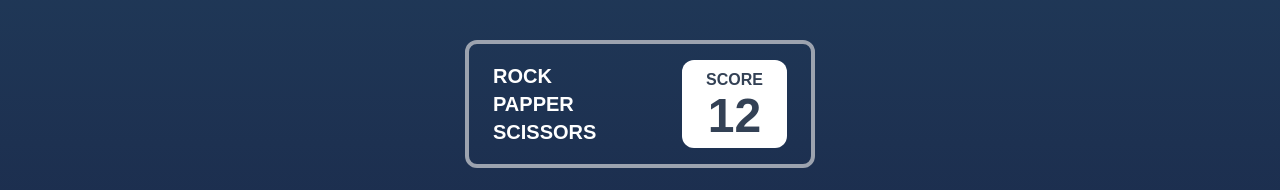
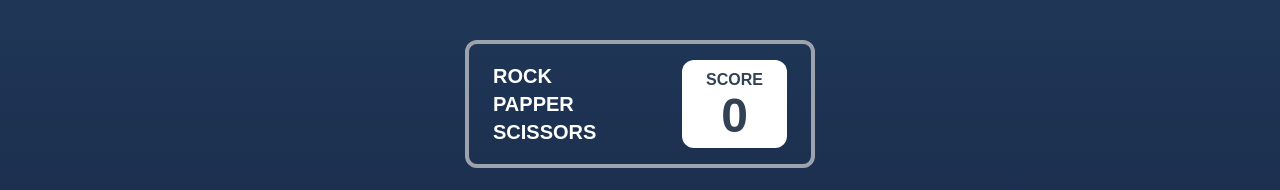
Before and after one commit to Cotne2003/social-media-app, a Next.js app: page / in a window 1280 px wide. Shown: the top 190 px of the page. Built offline with nearby package versions, Linux system fonts and the light colour scheme.

Commit message:
added score function

```diff
--- a/components/Header.tsx
+++ b/components/Header.tsx
@@ -1,6 +1,10 @@
 import React from "react";
 
-const Header = () => {
+type Props = {
+  playerScore: number;
+};
+
+const Header = ({ playerScore }: Props) => {
   return (
     <header className="flex justify-center">
       <div className="border-gray-400 border-[4px] rounded-xl w-[350px] flex items-center justify-between py-4 px-6">
@@ -13,7 +17,7 @@ const Header = () => {
         </h2>
         <div className="bg-white h-full flex flex-col justify-between items-center text-slate-700 font-bold rounded-xl px-6 py-2">
           <h2 className="text-base">SCORE</h2>
-          <h2 className="text-5xl">12</h2>
+          <h2 className="text-5xl">{playerScore}</h2>
         </div>
       </div>
     </header>
--- a/components/HomePage.tsx
+++ b/components/HomePage.tsx
@@ -16,6 +16,12 @@ const HomePage = () => {
   const [playerCard, setPlayerCard] = useState<undefined | DataProp>(undefined);
   const [houseCard, setHouseCard] = useState<undefined | DataProp>(undefined);
   const [playerWin, setPlayerWin] = useState<undefined | boolean>(undefined);
+  const [playerScore, setPlayerScore] = useState(0);
+
+  useEffect(() => {
+    playerWin === true && setPlayerScore((prev) => prev + 1);
+    playerWin === false && setPlayerScore((prev) => prev - 1);
+  }, [playerWin]);
 
   useEffect(() => {
     if (playerCard?.id === 0) {
@@ -55,7 +61,7 @@ const HomePage = () => {
 
   return (
     <main className="pt-10 flex flex-col h-screen items-center">
-      <Header />
+      <Header playerScore={playerScore} />
       {playerCard === undefined ? (
         <section className="mt-[60px] h-full">
           <div className="flex flex-col items-center gap-5">
@@ -126,8 +132,7 @@ const HomePage = () => {
                 ? "YOU LOSE"
                 : ""}
             </h1>
-            {playerWin === true ||
-              (playerWin === false && (
+            {playerWin !== undefined && (
               <button
                 className="bg-white text-black w-60 rounded-lg h-12 font-bold"
                 onClick={() => {
@@ -138,7 +143,7 @@ const HomePage = () => {
               >
                 PLAY AGAIN
               </button>
-              ))}
+            )}
           </div>
         </section>
       )}
```
Lines whose indentation alone changed are shown as unchanged.
